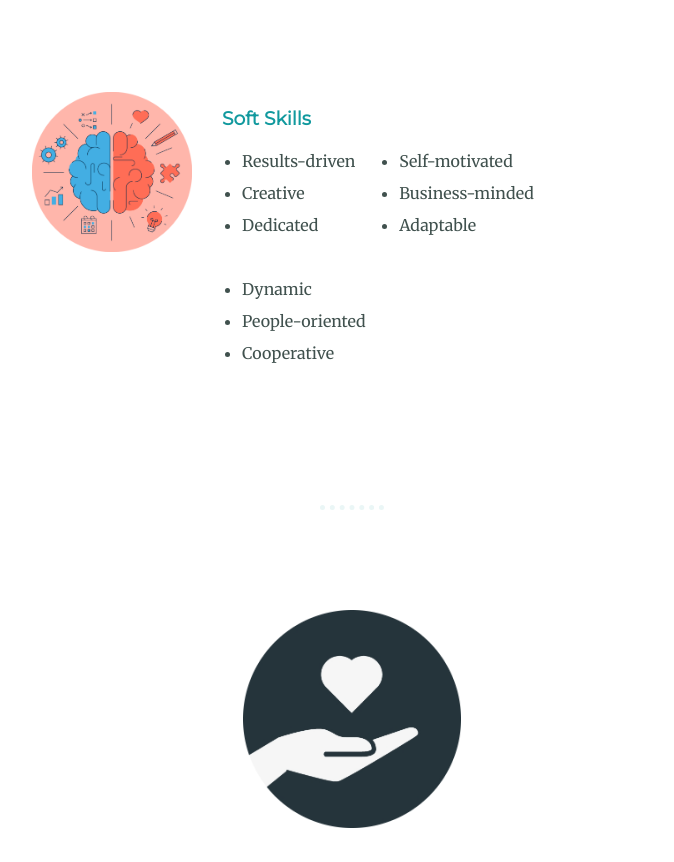
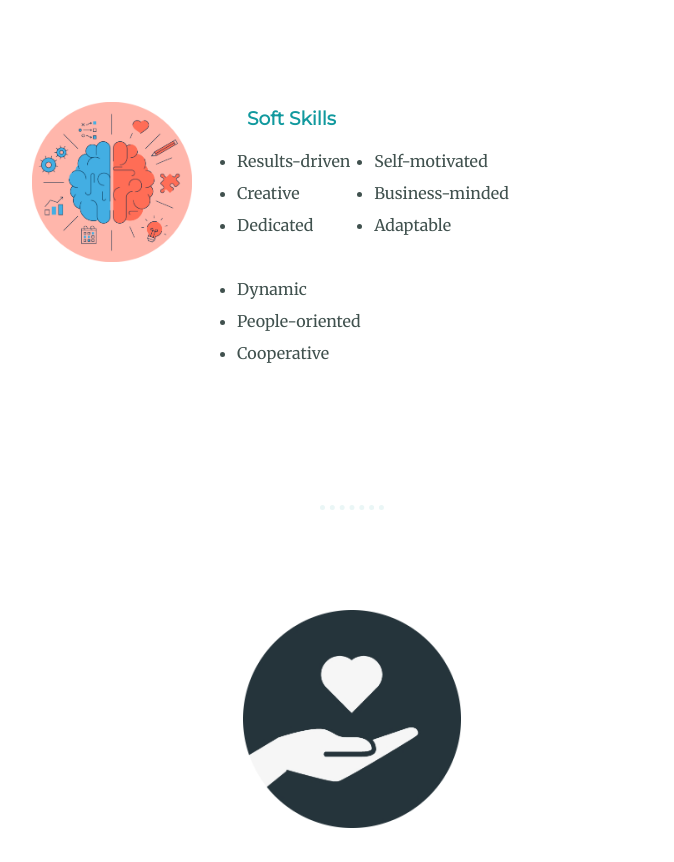
Before and after one commit to rodrigoagponte/Personal_Website, a plain HTML site: page index.html in a window 1280 px wide. Shown: the part 3647-4509 px from the top of the page, without its empty margins (288-962 px from the left). Drawn offline with Linux system fonts and the light colour scheme.

Commit message:
updated the unordered list which was crooked
small update

```diff
--- a/css/styles.css
+++ b/css/styles.css
@@ -98,12 +98,14 @@ a:hover {
 
 
 
+
 .soft-skills-list {
   display: inline-block;
   line-height: 2;
   position: relative;
   right: 20px;
   bottom: 20px;
+  padding: 0 10px;
 
 }
 
@@ -162,9 +164,10 @@ a:hover {
   width: 25%;
   float: left;
   margin-right: 30px;
-  margin-top: 10px;
+  margin-top: 20px;
   position: relative;
   bottom: 25px;
+  padding-right: 25px;
 
 }
 
```
